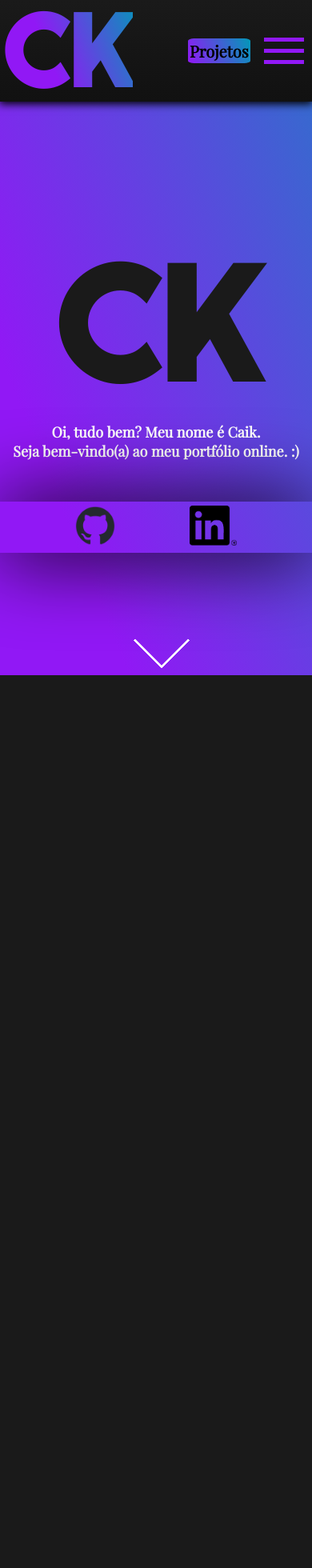
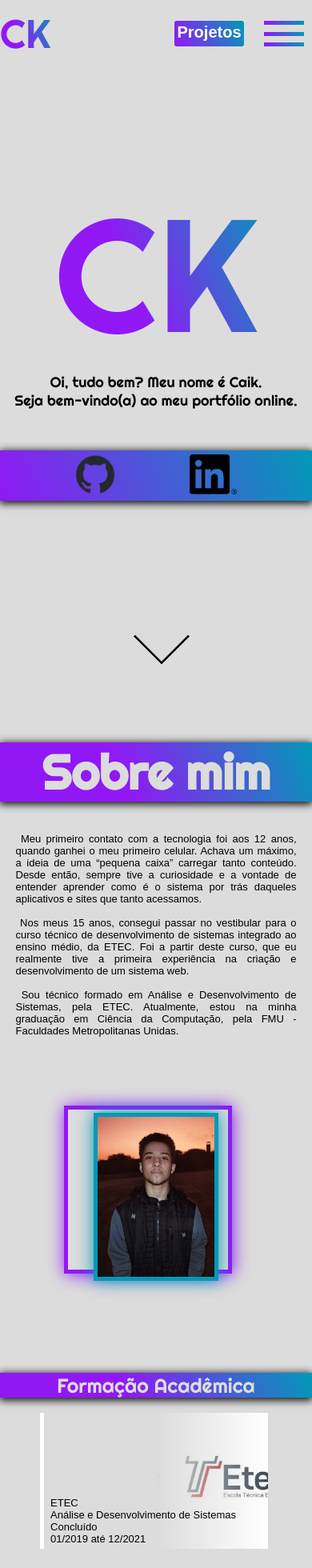
Before and after one commit to CaikRian/MeuPortfolio_Online, a React (Create React App) app: page / in a window 390 px wide. Shown: the top 1960 px of the page at 80% size. Built offline with nearby package versions, Linux system fonts and the light colour scheme.

Commit message:
V 2.0 ---> Alteração na cor \\\ Mudanças na Fonte \\\ Mudanças da section Formação Acadêmica \\\ Melhorias de Responsividade

```diff
--- a/src/components/Footer/index.js
+++ b/src/components/Footer/index.js
@@ -5,11 +5,7 @@ function Footer(){
         <footer>
             <span>Produzido por Caik</span>
             <span>Portfólio Online</span>
-            <ol>Contato:
-
-                <ul>11 9 3707-0068</ul>
-                <ul>caik.job1707@gmail.com</ul>
-            </ol>
+            <span>caik.job1707@gmail.com</span>
         </footer>
     );
 }
--- a/src/components/Footer/style.css
+++ b/src/components/Footer/style.css
@@ -1,10 +1,9 @@
 
 Footer{
    display: flex;
-    min-height: 15vh;
-    background: linear-gradient(248deg, #0299B8 0%, #9118F5 61%);
+    min-height: 10vh;
     box-shadow: 0px 0px 10px 2px black;
-    color: white;
+    background-color: rgb(220, 220, 220);
     align-items: center;
     justify-content: space-around;
 
--- a/src/components/Header/index.js
+++ b/src/components/Header/index.js
@@ -29,19 +29,18 @@ function Header(){
 
     return(
         <header>
-            <Link to="/" id="logo">CK</Link>
 
+
+            <Link to="/" class="logo">CK</Link>
             <div className = "menu" id='menuPC'>
-
-                <a href='/#'>Home</a>
-                <a href='/#TitSobreMim'>Sobre Mim</a>
+                <a href='/#TitSobreMim'>Sobre mim</a>
                 <a href='/#TitFormAcad'>Formação Acadêmica</a>
                 <a href='/#TitExpProf'>Exp. Profissional</a>
                 <a href='/#TitHabild'>Habilidades</a>
-                <div className='BtnProjetos'><Link to="/Projetos">Projetos</Link></div>
+                <div className='BtnProjetos'><Link to="/Projetos" id='LinkProjeto'>Projetos</Link></div>
             </div>
             <div className = "menu" id='menuResponsivo'>
-                <div className='BtnProjetos'><Link to="/Projetos">Projetos</Link></div>
+            <div className='BtnProjetos'><Link to="/Projetos">Projetos</Link></div>
                 <div className='BarraMenu' onClick={AbrirMenu}>
                     <div className='Barrinhas'></div>
                     <div className='Barrinhas'></div>
--- a/src/components/Header/style.css
+++ b/src/components/Header/style.css
@@ -3,10 +3,9 @@ header{
     display: flex;
     position: fixed;
     z-index: 2;
-    background: linear-gradient(180deg, rgb(26, 26, 26) 0%, rgb(17, 17, 17) 100%);
-    box-shadow: black 0px 2px 10px 1px;
-    min-height: 15vh;
-    height: 15vh;
+    background-color: rgb(220, 220, 220) ;
+
+    height: 10vh;
     width: 100%;
     align-items: center;
     justify-content: space-between;
@@ -20,58 +19,61 @@ header a+a{
 #OpMenuResp{
     display: none;
 }
-#logo{
-    margin-right: 5%;
-    padding: 3px;
-    height: auto;
+.logo{
     font-family: 'Righteous', arial;
     text-decoration: none;
-    font-size: 15vh;
+    font-size: 100px;
+    background: linear-gradient(248deg, #0299B8 0%, #9118F5 61%);
+    color: transparent;
+    background-clip: text;
+    text-decoration:overline;
 
 
 }
-#logo:hover{
 
-    background: linear-gradient(248deg, #0299B8 0%, #9118F5 61%);
-    color: transparent;
-    background-clip: text;
-}
 .menu{
     display: flex;
     width: 100%;
     height: 100%;
     align-items: center;
     margin-right: 10px;
-    justify-content: space-evenly;
+    justify-content: space-around;
+
+
 }
 .menu a{
-    color: white;
+    display: flex;
+    width: 100%;
+    justify-content: center;
+
+
     border-bottom: solid #9de00000;
-    font-size: 16px;
     text-decoration: none;
     transition: 1s;
+
 }
 
 .menu a:hover{
-    transform: scale(1.2);
-    transition: 0.5s;
+    text-decoration: underline;
 }
+
 .menu .BtnProjetos a{
-    color: black;
+    color: white;
     font-size: 20px;
-
+    font-weight: bold;
 }
 .BtnProjetos{
 
     padding: 1%;
-    border-radius: 10%;
+    border-radius: 3px;
     background: linear-gradient(248deg, #0299B8 0%, #9118F5 100%);
+
     transition: 0.5s;
 
+
 }
-.BtnProjetos:hover{
-    transform: scale(0.8);
-    transition: 0.5s;
+#LinkProjeto{
+    color: white;
 }
 
 @media (max-width: 1100px){
@@ -83,13 +85,21 @@ header a+a{
             left: 0%;
         }
     }
+    .logo{
+        font-size: 50px;
+    }
+    .BtnProjetos{
+
+        margin-right: 3vh;
+
+    }
 
     #menuPC{
         display: none;
     }
     #menuResponsivo{
         display:flex;
-        justify-content: flex-end;
+        justify-content:flex-end;
     }
     .BarraMenu{
         display: flex;
@@ -102,11 +112,9 @@ header a+a{
         width: 100%;
 
         height: 5px;
-        background-color: #9118F5;
+        background: linear-gradient(248deg, #0299B8 0%, #9118F5 100%);
     }
-    .BtnProjetos{
-        margin-right: 9%;
-    }
+
 
     #OpMenuResp{
         display:none;
@@ -118,16 +126,16 @@ header a+a{
         height: 85vh;
         backdrop-filter: blur(2px);
 
+
     }
 
     #OpcoesResp{
         display: flex;
         flex-direction: column;
         justify-content: space-evenly;
-        background-color: rgb(17, 17, 17);
-        width: 50%;
-        height: 100%;
-        box-shadow: black -6px 2px 20px 1px;
+        width: 70%;
+        height: 100vh;
+        background-color: rgb(220, 220, 220);
 
     }
     #OpcoesResp a{
@@ -136,8 +144,6 @@ header a+a{
         font-size: 30px;
         color: black;
         justify-content: center;
-        background: linear-gradient(248deg, #0299B8 0%, #9118F5 100%);
-        box-shadow: black 0px 2px 10px 1px;
 
     }
     header a+a{
@@ -149,4 +155,5 @@ header a+a{
         font-size: 23px;
     }
 
+
 }
--- a/src/pages/Home/index.js
+++ b/src/pages/Home/index.js
@@ -8,7 +8,7 @@ import Icon_People from './Img/Icon_People.svg';
 function Home() {
 
 
-            window.addEventListener("scroll", function() {
+  /*          window.addEventListener("scroll", function() {
 
                 const Section2 = document.getElementById('section2');
                 const Section3 = document.getElementById('section3');
@@ -43,70 +43,8 @@ function Home() {
                 }
 
 
-                }});
+               }}); */
 
-    function  mudaEtec() {
-            const TitInst = document.getElementById('TitInst');
-            const CursoInst = document.getElementById('CursoInst');
-            const StatusInst = document.getElementById('StatusInst');
-            const DataInst = document.getElementById('DataInst');
-            const BtnInst = document.getElementById('ETEC');
-            const BtnInst2 = document.getElementById('UNIP');
-            const BtnInst3 = document.getElementById('FMU');
-
-            TitInst.textContent = 'ETEC';
-            CursoInst.textContent = 'Análise e Desenvolvimento de Sistemas';
-            StatusInst.textContent = 'Concluído';
-            DataInst.textContent = '01/2019 até 12/2021';
-            BtnInst.style.boxShadow = 'rgb(255, 255, 255) 0px 2px 10px 1px';
-            BtnInst2.style.boxShadow = 'rgba(255, 255, 255, 0) 0px 2px 10px 1px';
-            BtnInst3.style.boxShadow = 'rgba(255, 255, 255, 0) 0px 2px 10px 1px';
-            BtnInst.style.transform = 'scale(1.2)';
-            BtnInst2.style.transform = 'none';
-            BtnInst3.style.transform = 'none';
-    }
-    function  mudaUnip() {
-        const TitInst = document.getElementById('TitInst');
-        const CursoInst = document.getElementById('CursoInst');
-        const StatusInst = document.getElementById('StatusInst');
-        const DataInst = document.getElementById('DataInst');
-        const BtnInst = document.getElementById('ETEC');
-        const BtnInst2 = document.getElementById('UNIP');
-        const BtnInst3 = document.getElementById('FMU');
-        BtnInst.style.transform = 'none';
-        BtnInst2.style.transform = 'scale(1.2)';
-        BtnInst3.style.transform = 'none';
-
-
-        TitInst.textContent = 'UNIP';
-        CursoInst.textContent = 'Ciência da Computação';
-        StatusInst.textContent = 'Trancado';
-        DataInst.textContent = '01/2022 até 06/2022';
-        BtnInst.style.boxShadow = 'rgba(255, 255, 255, 0) 0px 2px 10px 1px';
-        BtnInst2.style.boxShadow = 'rgb(255, 255, 255) 0px 2px 10px 1px';
-        BtnInst3.style.boxShadow = 'rgba(255, 255, 255, 0) 0px 2px 10px 1px';
-
-    }
-    function  mudaFmu() {
-        const TitInst = document.getElementById('TitInst');
-        const CursoInst = document.getElementById('CursoInst');
-        const StatusInst = document.getElementById('StatusInst');
-        const DataInst = document.getElementById('DataInst');
-        const BtnInst = document.getElementById('ETEC');
-        const BtnInst2 = document.getElementById('UNIP');
-        const BtnInst3 = document.getElementById('FMU');
-        BtnInst.style.transform = 'none';
-        BtnInst2.style.transform = 'none';
-        BtnInst3.style.transform = 'scale(1.2)';
-
-        TitInst.textContent = 'FMU';
-        CursoInst.textContent = 'Ciência da Computação';
-        StatusInst.textContent = 'Em Andamento';
-        DataInst.textContent = '07/2022 até 06/2026';
-        BtnInst.style.boxShadow = 'rgba(255, 255, 255, 0) 0px 2px 10px 1px';
-        BtnInst2.style.boxShadow = 'rgba(255, 255, 255, 0) 0px 2px 10px 1px';
-        BtnInst3.style.boxShadow = 'rgb(255, 255, 255) 0px 2px 10px 1px';
-        }
 
     return(
 
@@ -114,7 +52,7 @@ function Home() {
            <article id='section1'>
             <div id='titulo'>
            <span className='titFrase'>Oi, tudo bem? Meu nome é Caik.</span>
-           <span className='titFrase'>Seja bem-vindo(a) ao meu portfólio online. :)</span>
+           <span className='titFrase'>Seja bem-vindo(a) ao meu portfólio online.</span>
 
            <div className='opcoes'>
             <Link to='https://github.com/CaikRian'><img src={Icon_GitHub}></img></Link>
@@ -150,27 +88,34 @@ function Home() {
             <div id='TitFormAcad' className='titulo'>Formação Acadêmica</div>
             <div className='CampoFAcad'>
                 <div className='instituicao'>
-                    <div id='ETEC' className='ImgInstituicao' onClick={mudaEtec}></div>
+                    <div id='ETEC' className='ImgInstituicao'>
+                        <span id='TitInst'>ETEC</span>
+                        <span id='CursoInst'>Análise e Desenvolvimento de Sistemas</span>
+                        <span id='StatusInst'>Concluído</span>
+                        <span id='DataInst'>01/2019 até 12/2021</span>
+                    </div>
 
                 </div>
-                <div className='pontinhos'> </div>
+
                 <div className='instituicao'>
-                    <div id='UNIP' className='ImgInstituicao' onClick={mudaUnip}></div>
+                    <div id='UNIP' className='ImgInstituicao' >
+                        <span id='TitInst'>UNIP</span>
+                        <span id='CursoInst'>Ciência da Computação</span>
+                        <span id='StatusInst'>Trancado</span>
+                        <span id='DataInst'>01/2022 até 06/2022</span>
+                    </div>
 
                 </div>
-                <div className='pontinhos'></div>
+
                 <div className='instituicao'>
-                    <div id='FMU' className='ImgInstituicao' onClick={mudaFmu}></div>
+                    <div id='FMU' className='ImgInstituicao'>
+                        <span id='TitInst'>FMU</span>
+                        <span id='CursoInst'>Ciência da Computação</span>
+                        <span id='StatusInst'>Em Andamento</span>
+                        <span id='DataInst'>07/2022 até 06/2026</span>
+                    </div>
 
                 </div>
-            </div>
-            <div id='FundoInst'>
-            <div className='DescFAcad'>
-                <h3><div className='TextoInst'>Instituição:</div><span id='TitInst'>ETEC</span></h3>
-                <h3><div className='TextoInst'>Curso:</div><span id='CursoInst'>Análise e Desenvolvimento de Sistemas</span></h3>
-                <h3><div className='TextoInst'>Status:</div><span id='StatusInst'>Concluído</span></h3>
-                <h3><div className='TextoInst'>Data:</div><span id='DataInst'>01/2019 até 12/2021</span></h3>
-            </div>
             </div>
             </article>
             <article id='section4' className='section4'>
--- a/src/pages/Home/style.css
+++ b/src/pages/Home/style.css
@@ -1,34 +1,30 @@
 @import url('https://fonts.googleapis.com/css2?family=Righteous&display=swap');
-@import url('https://fonts.googleapis.com/css2?family=Playfair+Display&display=swap');
+@import url('https://fonts.googleapis.com/css2?family=Bebas+Neue&display=swap');
+
+
 *{
     margin: 0;
     padding: 0;
-    font-family: 'Playfair Display', serif;
-    font-weight: bold;
-    color: white;
+    font-family:  arial;
+    color: black;
     text-align: justify;
     font-size: 20px;
     scroll-behavior: smooth;
     scroll-margin-top: 16vh;
-
-
-
 
 }
 
 main{
     display: flex;
     flex-direction: column;
-    min-height: 75vh;
-    padding-top: 15vh;
-    background-color: rgb(26, 26, 26);
+    background-color: rgb(220, 220, 220);
     color: white;
     padding-bottom: 5%;
 
 }
 h1{
     font-family: 'Righteous', arial;
-    color: rgb(26, 26, 26);
+    color: rgb(220, 220, 220);
     background: linear-gradient(248deg, #0299B8 0%, #9118F5 61%);
     box-shadow: black 0px 2px 10px 1px;
 
@@ -58,8 +54,8 @@ h3{
 #section1{
     display: flex;
     max-width: 100%;
-    min-height: 85vh;
-    background: linear-gradient(248deg, #0299B8 0%, #9118F5 61%);
+    min-height: 100vh;
+    background: linear-gradient(248deg, #029ab8f8 0%, #9118F5 60%);
     background-size: 200% 200%;
     animation: Home 5s linear infinite;
 }
@@ -67,14 +63,17 @@ h3{
     display: flex;
     flex-direction: column;
     justify-content: center;
-    width: 60%;
-    background: linear-gradient(90deg, rgb(26, 26, 26) 85%, #9218f500 100%);
+    width: 70%;
+    background: linear-gradient(90deg, rgb(220, 220, 220) 70%, #9218f500 100%);
 }
 .titFrase{
+    display: flex;
+    justify-content: center;
     font-size: 30px;
-    margin-left: 5%;
-    margin-right: 10%;
-    color: #ffffff;
+
+    margin-right: 40vh;
+    font-family: 'Righteous', arial;
+
 
 }
 
@@ -89,21 +88,20 @@ h3{
     align-items: center;
     justify-content: center;
     font-size: 200px;
-    color: rgb(26, 26, 26);
-    height: 75vh;
+    color: rgb(220, 220, 220);
+    height: 100vh;
 
 }
 .opcoes{
     display: flex;
     align-items: center;
     justify-content: space-evenly;
-    background-color: #0299B8;
-    background: linear-gradient(248deg, #0299B8 0%, #9118F5 61%);
-    box-shadow: 0px 0px 10px 2px black;
+    background: linear-gradient(248deg, #029ab8f8 0%, #9118F5 60%);
+    box-shadow: black 0px 2px 10px 1px;
     border-radius: 0 100px 100px 0px;
     margin-top: 13%;
-    height: 13%;
-    width: 80%;
+    height: 10%;
+    width: 60%;
 
 }
 
@@ -122,7 +120,7 @@ h3{
     display: flex;
     position: absolute;
     padding: 25px;
-    box-shadow: 2px -2px 0 1px #ffffff inset;
+    box-shadow: 2px -2px 0 1px rgb(17, 17, 17) inset;
     border: solid transparent;
     border-width: 0 0 2px 2px;
     transform: rotate(-45deg);
@@ -139,15 +137,9 @@ h3{
     justify-content: space-between;
     min-height: 80vh;
     max-width: 100%;
+    margin-top: 10vh;
 }
-.section2{
-    transition: opacity 1s;
-    opacity: -100;
-}
-.sectionVisible{
-    opacity: 5;
-    transition:  2s;
-}
+
 .CampoSelfie{
     display: flex;
     align-items: center;
@@ -198,10 +190,7 @@ h3{
 margin-bottom: 6%;
 
 }
-.section3{
-    transition: opacity 1s;
-    opacity: -100;
-}
+
 .titulo{
     font-family: 'Righteous', arial;
     display: flex;
@@ -210,58 +199,50 @@ margin-bottom: 6%;
     margin-top: 5%;
     justify-content: center;
     font-size: 50px;
-    color: rgb(26, 26, 26);
+    color: rgb(220, 220, 220);
     background: linear-gradient(248deg, #0299B8 0%, #9118F5 61%);
 }
 .CampoFAcad{
     display: flex;
+    flex-direction: column;
     justify-content: center;
     align-items: center;
+    width: 100%;
 
 }
 .instituicao{
     display: flex;
-    flex-direction: column;
+    justify-content: center;
     height: 200px;
-    width: 200px;
+    width: 90%;
 }
 .ImgInstituicao{
+    display: flex;
+    flex-direction: column;
+    justify-content: flex-end;
     z-index: 1;
-    border-radius: 20px;
     height: 80%;
-    width: 100%;
+    width: 80%;
     transition: 1s;
     border: solid 5px rgba(0, 0, 0, 0);
 }
-.ImgInstituicao:hover{
-    cursor: pointer;
-    transition: 1s;
-    transform: scale(1.2);
-    box-shadow: rgb(255, 255, 255) 0px 2px 10px 1px;
-
-}
-.pontinhos{
-    display: flex;
-    margin-bottom: 2%;
-    width: 10%;
-    border-bottom: dotted 5px;
-
+.ImgInstituicao span{
+    margin-left: 1vh;
 }
 
 #ETEC{
-    background: url('./Img/Icon_Etec.jpeg') center;
-    background-size: 100%;
-    transform: scale(1.2);
-    box-shadow: rgb(255, 255, 255) 0px 2px 10px 1px;
+    background: linear-gradient(to left, rgba(26, 26, 26, 0) 0%, rgb(220, 220, 220) 50%), url('./Img/Icon_Etec.jpeg');
+    background-size: contain;
+
 }
 #UNIP{
-    background: url('./Img/Icon_Unip.png') center;
-    background-size: 100%;
+    background: linear-gradient(to left, rgba(26, 26, 26, 0) 0%, rgb(220, 220, 220) 50%), url('./Img/Icon_Unip.png');
+    background-size: contain;
 
 }
 #FMU{
-    background: url('./Img/Icon_Fmu.png') center;
-    background-size: 100%;
+    background: linear-gradient(to left, rgba(26, 26, 26, 0) 0%, rgb(220, 220, 220) 50%), url('./Img/Icon_Fmu.png');
+    background-size: contain;
 
 }
 .DescFAcad{
@@ -276,26 +257,13 @@ margin-bottom: 6%;
 
 
 }
-.TextoInst{
-    margin-left: 16px;
-    margin-right: 5px;
-    color: #0299B8;
 
-}
-#section4{
-    min-height: 80vh;
-
-}
-.section4{
-    transition: opacity 1s;
-    opacity: -100;
-}
 .CampoExpProf{
     display: flex;
     justify-content: space-around;
     align-items: center;
 
-    height: 60vh;
+
 }
 .ImgExpProf{
 
@@ -309,6 +277,7 @@ margin-bottom: 6%;
 }
 .TitleExpProf{
     color: #0299B8;
+    font-weight: bold;
 
 }
 
@@ -316,10 +285,7 @@ margin-bottom: 6%;
     min-height: 100vh;
 
 }
-.section5{
-    transition: opacity 1s;
-    opacity: -100;
-}
+
 
 #CampoConhecimento{
     display: flex;
@@ -335,6 +301,7 @@ margin-bottom: 6%;
     color: #9118F5;
     justify-content: center;
     margin-bottom: 10%;
+    font-weight: bold;
 }
 .BoxHabilidade{
     display: flex;
@@ -353,7 +320,7 @@ margin-bottom: 6%;
     height: 5px;
 }
 .BarraHabilidadeNegativa{
-    background-color: rgba(255, 255, 255, 0.279);
+    background-color: rgba(0, 0, 0, 0.197);
     margin-left: 10px;
     width: 40px;
     height: 5px;
@@ -371,7 +338,6 @@ margin-bottom: 6%;
         font-size: 23px;
     }
     #section2{
-        margin-top: 3%;
         flex-direction: column-reverse;
 
     }
@@ -383,9 +349,14 @@ margin-bottom: 6%;
     }
 
 }
-@media (max-width: 900px){
-    .titFrase{
-        font-size: 20px;
+
+@media (max-width: 1000px){
+    *{
+        font-size: 13px;
+    }
+    .titulo{
+        font-size: 25px;
+
     }
     #CampoConhecimento{
         flex-direction: column;
@@ -394,19 +365,11 @@ margin-bottom: 6%;
     .NomeBox{
         margin-top: 100px;
     }
-}
-@media (max-width: 899px){
-    *{
-        font-size: 17px;
-    }
-    .titulo{
-        font-size: 35px;
-
-    }
     #section1{
         flex-direction: column-reverse;
         align-items: center;
         justify-content: center;
+        background: transparent;
 
     }
     #titulo{
@@ -417,16 +380,20 @@ margin-bottom: 6%;
     }
     #imagemTitulo{
         height: 40%;
+        background: linear-gradient(248deg, #0299B8 0%, #9118F5 61%);
+    color: transparent;
+    background-clip: text;
+    text-decoration:overline;
 
 
     }
     .opcoes{
         width: 100%;
         border-radius: 0%;
-        background:transparent;
+        background: linear-gradient(248deg, #0299B8 0%, #9118F5 100%);
         padding: 5px 0 5px 0;
 
-        box-shadow: black 0px 2px 100px 1px;
+        box-shadow: black 0px 2px 10px 1px;
     }
     .titFrase{
         display: flex;
@@ -444,10 +411,6 @@ margin-bottom: 6%;
         width: 200px;
         height: 200px;
     }
-    .instituicao{
-        width: 90px;
-        height: 100px;
-    }
     .ImgExpProf{
         display: none;
     }
--- a/src/pages/Projetos/index.js
+++ b/src/pages/Projetos/index.js
@@ -28,7 +28,7 @@ function VerProjetos(opcao, projeto){
             NomeProjeto.textContent = 'OnlyFilms';
             DescriçãoProjeto.textContent = 'Home page simples de um site fictício de aluguel e venda de filmes.';
             linguSoftUtil.textContent = 'HTML e CSS.';
-            Tela2.style.background = "linear-gradient(to left, #029ab883 0%, #9218f5 60%), url('"+Icon_OnlyFilms+"')";
+            Tela2.style.background = "linear-gradient(to left, rgba(26, 26, 26, 0.485) 0%, rgb(26, 26, 26) 60%), url('"+Icon_OnlyFilms+"')";
             ImgProjeto.style.backgroundImage = "url("+Icon_OnlyFilms+")";
 
         }
@@ -37,9 +37,10 @@ function VerProjetos(opcao, projeto){
             NomeProjeto.textContent = 'HelpEarth';
             DescriçãoProjeto.textContent = 'Site fictício de nóticias focadas ao meio-ambiente.';
             linguSoftUtil.textContent = 'HTML, CSS e JavaScript';
-            Tela2.style.background = "linear-gradient(to left, #029ab883 0%, #9218f5 60%), url('"+Icon_HelpeEarth+"')";
+            Tela2.style.background = "linear-gradient(to left, rgba(26, 26, 26, 0.485) 0%, rgb(26, 26, 26) 60%), url('"+Icon_HelpeEarth+"')";
             ImgProjeto.style.backgroundImage = "url("+Icon_HelpeEarth+")";
         }
+
 
 
     } if (opcao === 2) {
```
Also changed, not shown: src/pages/Projetos/style.css (+13 -7 lines).
